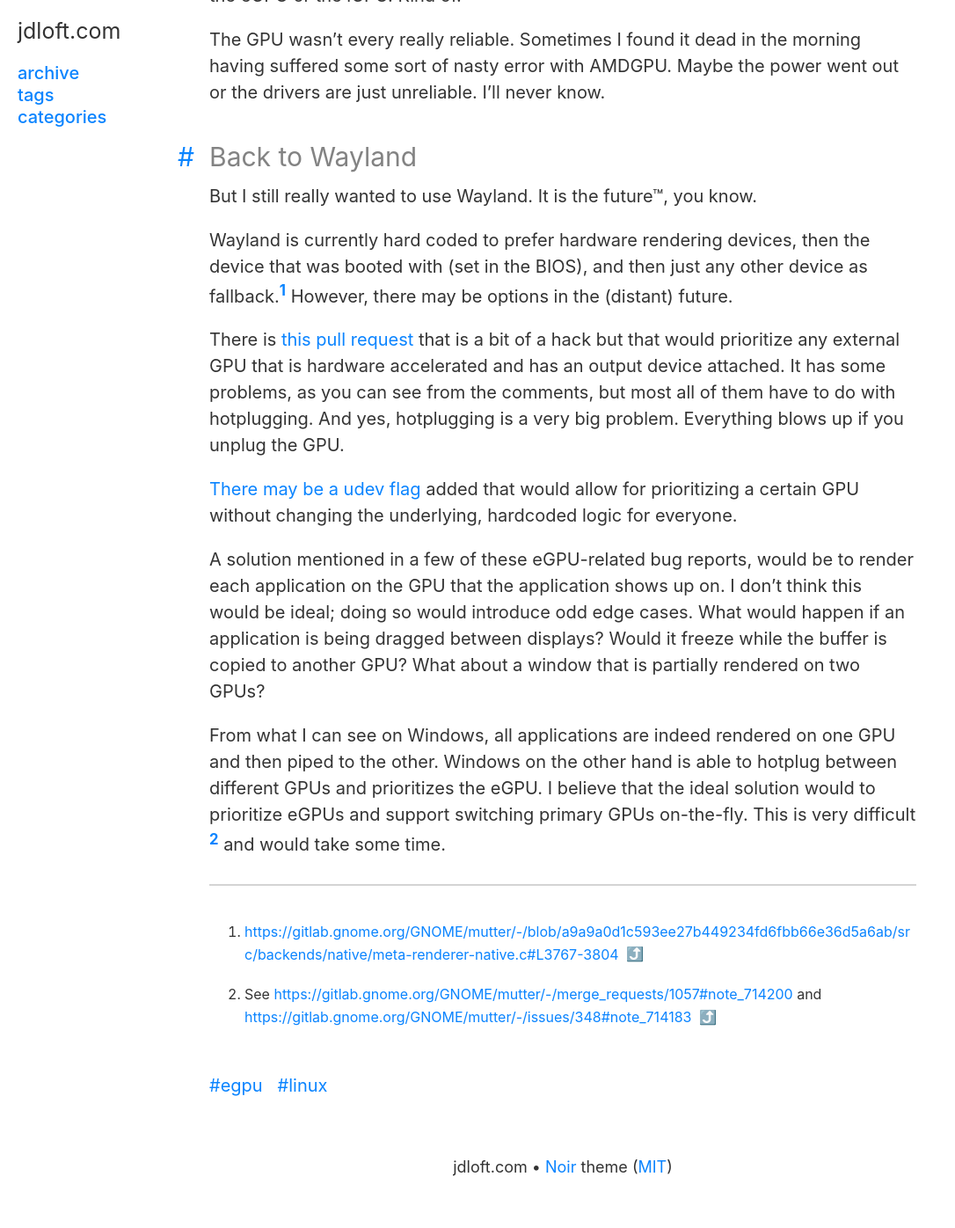
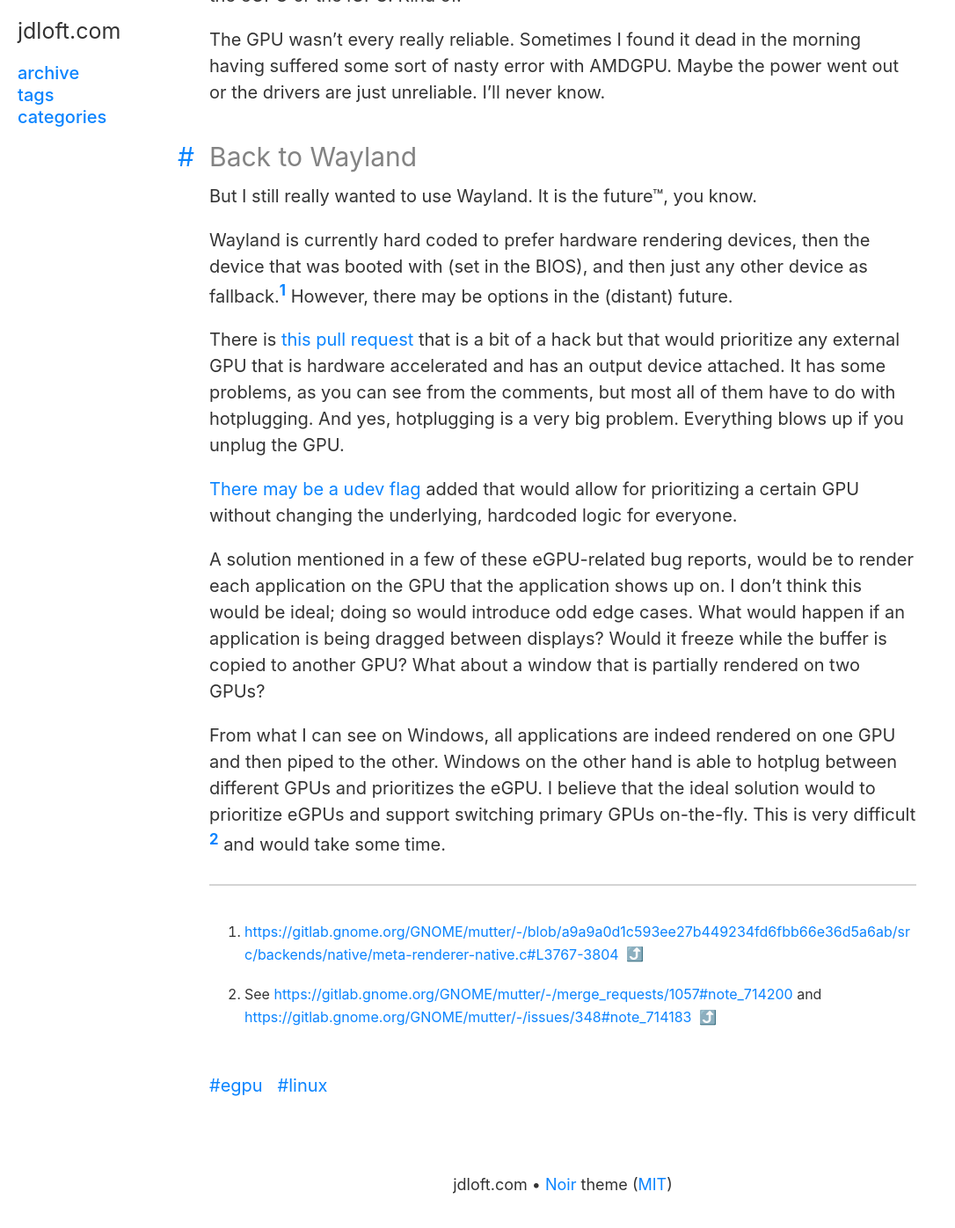
Before and after one commit to jdloft/jdloft.github.io, a Jekyll site: the page built from index.html, in a window 1280 px wide and 1400 px high, scrolled down 2696 px. Shown: the top 1396 px of the window at 88% size, without its empty margins (0-1086 px from the left). Built offline with Jekyll 4.4.1, drawn with Linux system fonts in a browser that asks for light colours; the list of posts is cut into pages by our own code.

Commit message:
Remove screenshot figures and spacing

```diff
--- a/_sass/_posts.scss
+++ b/_sass/_posts.scss
@@ -57,18 +57,6 @@
     text-align: center;
   }
 
-  &.screenshot {
-    margin-left: 0;
-    margin-right: 0;
-    margin-top: 0;
-
-    figcaption {
-      margin-top: -1em;
-      margin-right: 2em;
-      margin-left: 2em;
-    }
-  }
-
   &.attributed-quote {
     margin-left: 0;
     margin-right: 0;
@@ -108,7 +96,7 @@
 
 .page,
 .post {
-  margin-bottom: 1em;
+  margin-bottom: 2em;
 
   li + li {
     margin-top: 0.25rem;
```
